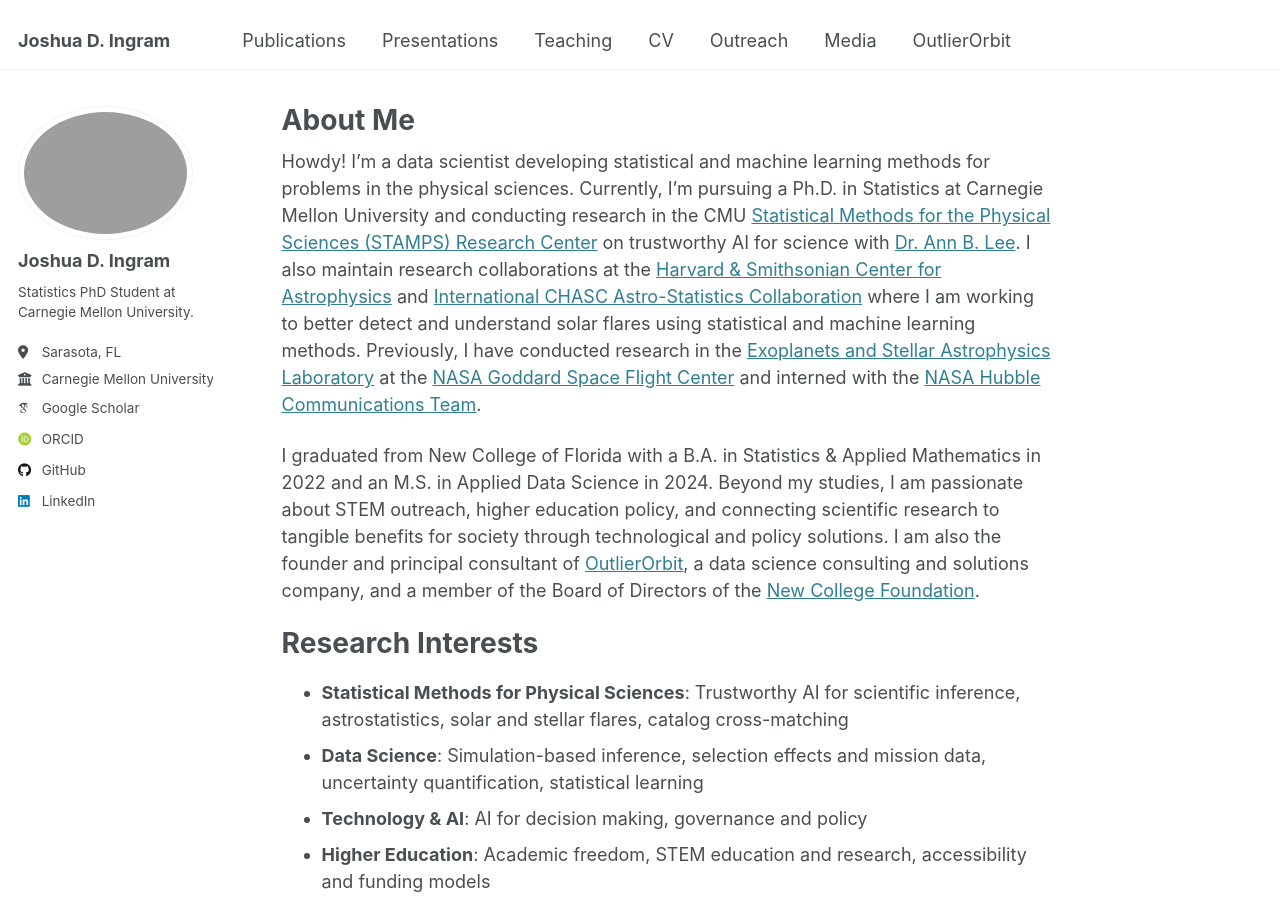
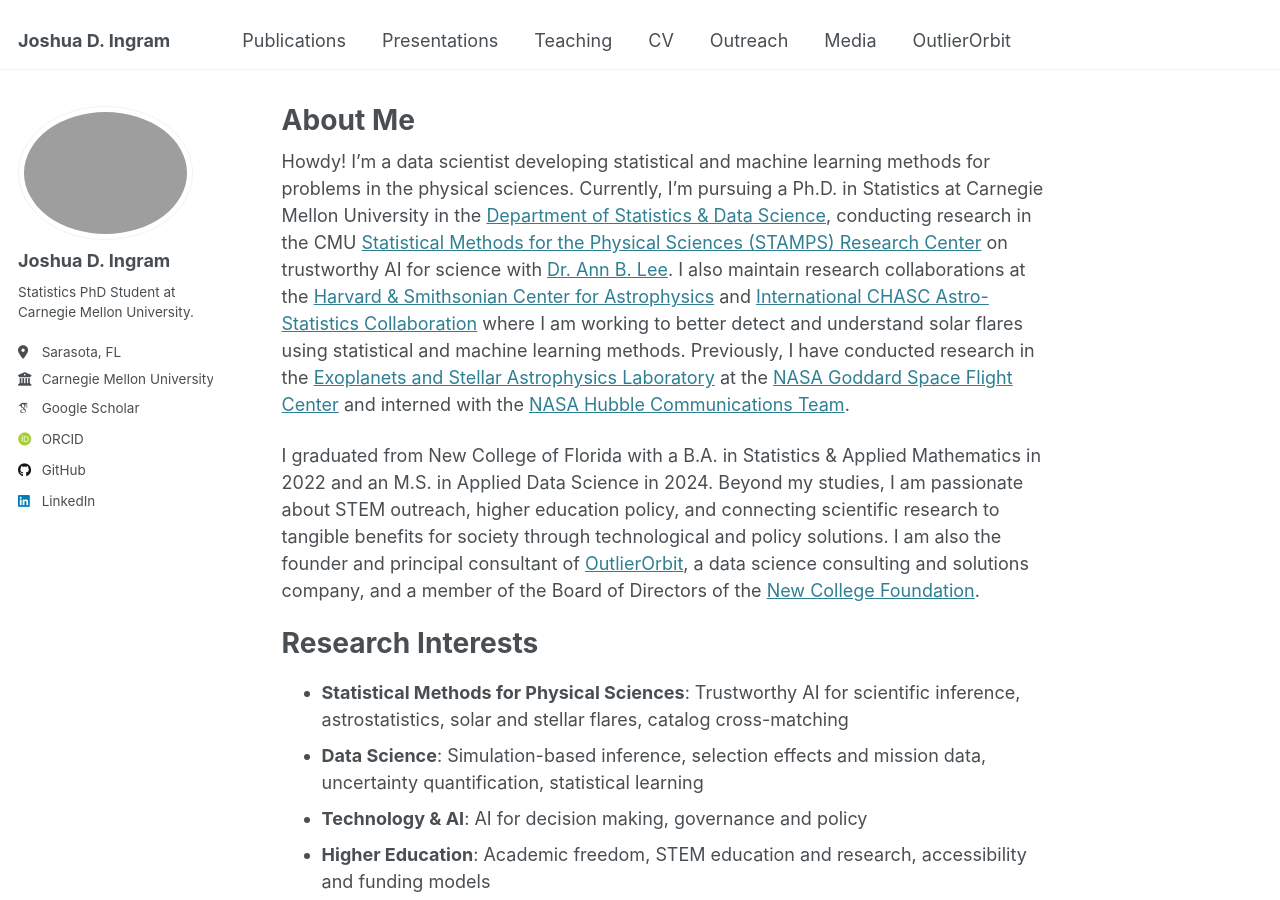
Before and after one commit to Joshuaingram/joshuaingram.github.io, a Jekyll site: the page built from _pages/about.md, in a window 1280 px wide and 900 px high. Built offline with Jekyll 4.4.1, drawn with Linux system fonts in a browser that asks for light colours; some web fonts are replaced.

Commit message:
Update about.md

```diff
--- a/_pages/about.md
+++ b/_pages/about.md
@@ -7,7 +7,7 @@
   - /about.html
 ---
 
-Howdy! I'm a data scientist developing statistical and machine learning methods for problems in the physical sciences. Currently, I'm pursuing a Ph.D. in Statistics at Carnegie Mellon University and conducting research in the CMU [Statistical Methods for the Physical Sciences (STAMPS) Research Center](https://www.cmu.edu/dietrich/statistics-datascience/stamps/) on trustworthy AI for science with [Dr. Ann B. Lee](https://www.stat.cmu.edu/~annlee/). I also maintain research collaborations at the [Harvard & Smithsonian Center for Astrophysics](https://www.cfa.harvard.edu) and [International CHASC Astro-Statistics Collaboration](https://hea-www.harvard.edu/astrostat/) where I am working to better detect and understand solar flares using statistical and machine learning methods. Previously, I have conducted research in the [Exoplanets and Stellar Astrophysics Laboratory](https://science.gsfc.nasa.gov/astrophysics/exoplanets) at the [NASA Goddard Space Flight Center](https://www.google.com/search?client=safari&rls=en&q=nasa+goddard&ie=UTF-8&oe=UTF-8) and interned with the [NASA Hubble Communications Team](https://science.nasa.gov/mission/hubble/team/#mission-operations).
+Howdy! I'm a data scientist developing statistical and machine learning methods for problems in the physical sciences. Currently, I'm pursuing a Ph.D. in Statistics at Carnegie Mellon University in the [Department of Statistics & Data Science](https://www.cmu.edu/dietrich/statistics-datascience/index.html), conducting research in the CMU [Statistical Methods for the Physical Sciences (STAMPS) Research Center](https://www.cmu.edu/dietrich/statistics-datascience/stamps/) on trustworthy AI for science with [Dr. Ann B. Lee](https://www.stat.cmu.edu/~annlee/). I also maintain research collaborations at the [Harvard & Smithsonian Center for Astrophysics](https://www.cfa.harvard.edu) and [International CHASC Astro-Statistics Collaboration](https://hea-www.harvard.edu/astrostat/) where I am working to better detect and understand solar flares using statistical and machine learning methods. Previously, I have conducted research in the [Exoplanets and Stellar Astrophysics Laboratory](https://science.gsfc.nasa.gov/astrophysics/exoplanets) at the [NASA Goddard Space Flight Center](https://www.google.com/search?client=safari&rls=en&q=nasa+goddard&ie=UTF-8&oe=UTF-8) and interned with the [NASA Hubble Communications Team](https://science.nasa.gov/mission/hubble/team/#mission-operations).
 
 I graduated from New College of Florida with a B.A. in Statistics & Applied Mathematics in 2022 and an M.S. in Applied Data Science in 2024. Beyond my studies, I am passionate about STEM outreach, higher education policy, and connecting scientific research to tangible benefits for society through technological and policy solutions. I am also the founder and principal consultant of [OutlierOrbit](https://outlierorbit.com), a data science consulting and solutions company, and a member of the Board of Directors of the [New College Foundation](https://www.ncf.edu/alumni/foundation/).
 
```
